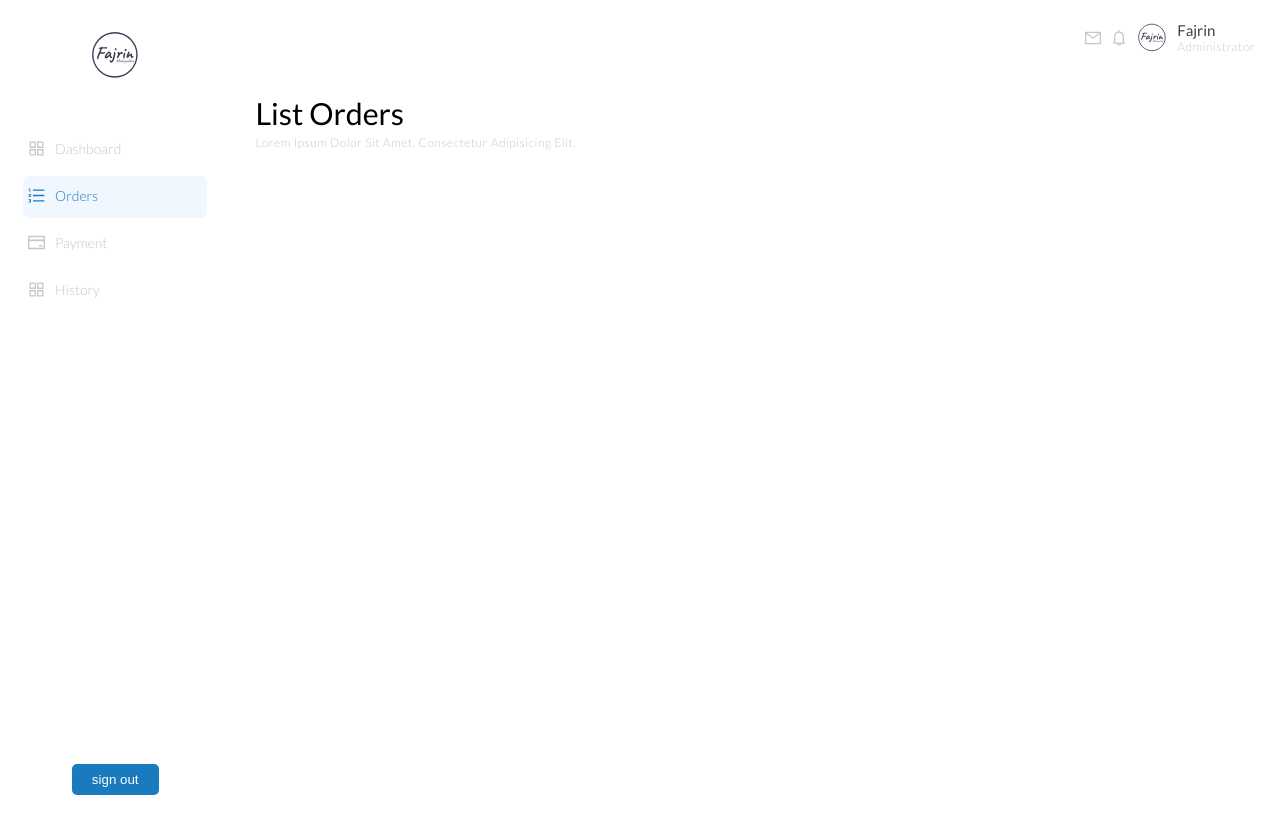
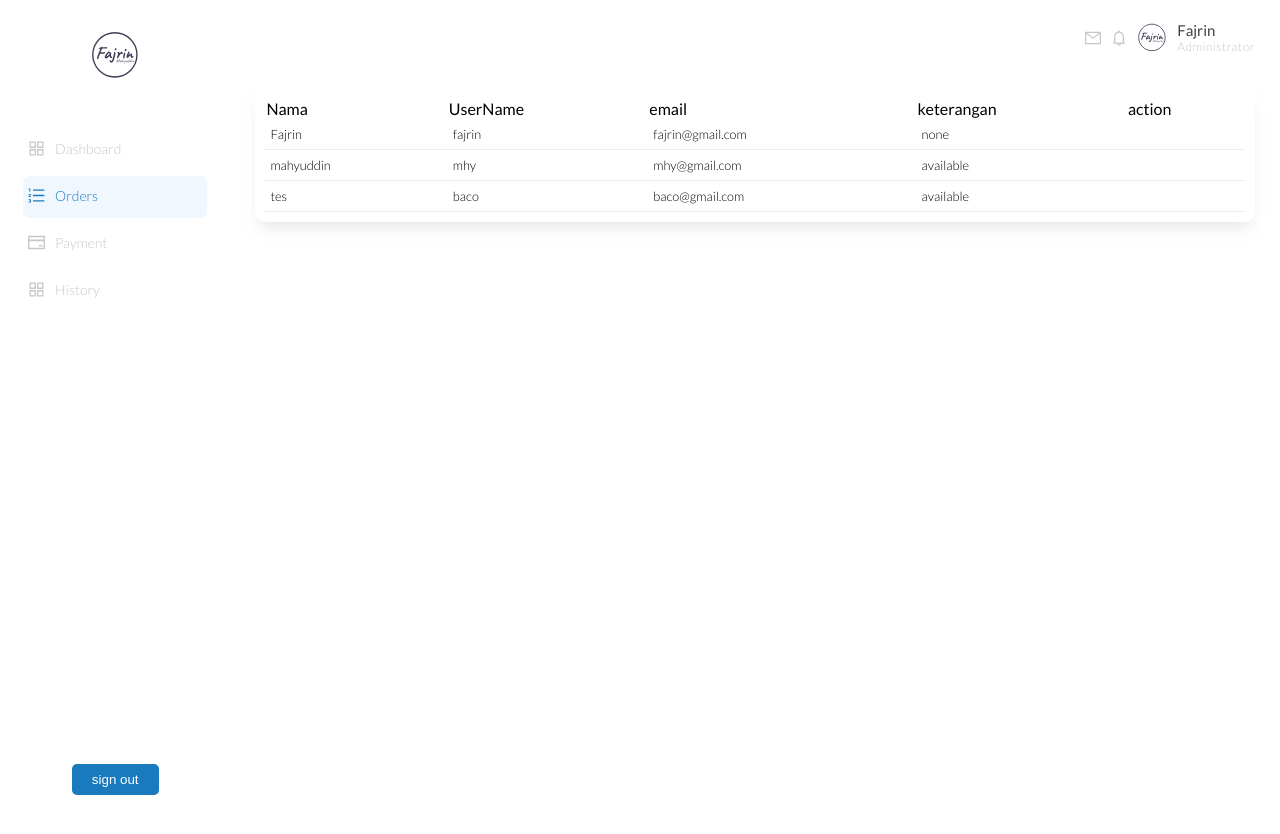
Before and after one commit to Fajrin-Mahyuddin/coffee-app, a React app: page /order in a window 1280 px wide. Shown: the top 834 px of the page. Built offline with nearby package versions, Linux system fonts and the light colour scheme.

Commit message:
add table component

```diff
--- a/src/components/index.js
+++ b/src/components/index.js
@@ -1,6 +1,7 @@
 import Form from './inputs/form';
 import Navbar from './headers/navbar';
 import Sidebar from './sidebars/sidebar';
+import Table from './tables/table'
 import InputText from './inputs/InputText';
 import SubmitBtn from './buttons/submitBtn';
 import ToggleBtn from './buttons/toggleBtn';
@@ -10,6 +11,7 @@ import ContentWrapper from './templates/contentWrapper';
 
 export {
   Form,
+  Table,
   Navbar,
   Sidebar,
   InputText,
--- a/src/components/tables/table.jsx
+++ b/src/components/tables/table.jsx
@@ -1,41 +1,36 @@
-import React from 'react'
+import React from 'react';
 
-const Cells = ({ head, data }) => {
-	for (const key in head) {
-		return (
-			<td>{ }</td>
-		)
-	}
+const TBody = ({ data, headTable, keys }) => {
+	const headerArr = Object.keys(headTable);
+
+	return (
+		<tr key={Math.random().toString(36).substr(2, 9)}>
+			{console.log("1111", Math.random().toString(36).substr(2, 9))}
+			{headerArr.map((list) => {
+				console.log("222222", Math.random().toString(36).substr(2, 9))
+				return <td key={Math.random().toString(36).substr(2, 9)}>{data[list]}</td>
+			})}
+		</tr>
+	)
 }
 
-const Table = ({ head, data }) => {
-
-	const heads = [
-		{ id: 1, name: "name" },
-		{ id: 2, name: "username" },
-		{ id: 3, name: "keterangan" },
-		{ id: 4, name: "action" },
-	]
-
+const Table = ({ headTable, dataTable = [] }) => {
+	headTable ?? console.error('headTable of props table is', headTable);
+	// data ?? console.error('data of props table is', data);
 	return (
-		<table>
+		<table className="tables">
 			<thead>
 				<tr>
-					{heads.map((item, i) => {
-						return (
-							<th>{item.name}</th>
-						)
+					{Object.values(headTable).map((item1) => {
+						return <td key={item1}>{item1}</td>
 					})}
 				</tr>
 			</thead>
 			<tbody>
-				{/* {data.map((item, i) => {
-					return (
-						<tr key={i}>
-							<Cells head={head} data={item} />
-						</tr>
-					)
-				})} */}
+				{dataTable.map((item2) => {
+					console.log("333", Math.random().toString(36).substr(2, 9))
+					return <TBody keys={Math.random().toString(36).substr(2, 9)} data={item2} headTable={headTable} />
+				})}
 			</tbody>
 		</table>
 	)
--- a/src/layout/main.jsx
+++ b/src/layout/main.jsx
@@ -3,12 +3,12 @@ import React, { createRef, useEffect } from 'react';
 import { ContentWrapper, Navbar, Sidebar } from 'components';
 import { resetToggle, toggleAction } from 'utils/drawer-helper';
 
-const Content = ({ children }) => {
+const Content = ({ children, title, desc }) => {
   return (
     <>
       <div className="title">
-        <h1>Dashboard</h1>
-        <span>Lorem ipsum dolor sit amet, consectetur adipisicing elit.</span>
+        <h1>{title}</h1>
+        <span>{desc}</span>
       </div>
       <div className="content">{children}</div>
     </>
--- a/src/pages/dashboard/index.jsx
+++ b/src/pages/dashboard/index.jsx
@@ -16,11 +16,13 @@ import {
 } from 'image';
 
 const DashboardPage = () => {
-  // const [status, setStatus] = useState(50);
+
   return (
     <MainLayout>
-
-      <MainLayout.Content>
+      <MainLayout.Content
+        title="dashboard"
+        desc="Lorem ipsum dolor sit amet consectetur adipisicing elit. Suscipit, fuga"
+      >
         <div className="card-container">
           <div className="card-item card-shadow">
             <span className="title-card">Cards</span>
--- a/src/pages/orders/index.jsx
+++ b/src/pages/orders/index.jsx
@@ -1,15 +1,76 @@
 import React from 'react';
+import { Table } from 'components';
 import { MainLayout } from 'layout';
+import { UserOutlined, DeleteOutlined } from '@ant-design/icons';
 
-const OrderPage = () => (
-  <MainLayout>
-    <MainLayout.Content>
-      <div className="title">
-        <h1>List Orders</h1>
-        <span>Lorem ipsum dolor sit amet, consectetur adipisicing elit.</span>
-      </div>
-    </MainLayout.Content>
-  </MainLayout>
-);
+const OrderPage = () => {
+  const convertAction = (data) => {
+    return data.map(item =>
+    ({
+      icon: DeleteOutlined,
+      fun: () => console.log("this is add function 1", item),
+      label: "Add"
+    })
+    )
+  }
+  // const heads = [
+  //   <input type="checkbox" />,
+  //   "name",
+  //   "username",
+  //   "email",
+  //   "keterangan",
+  //   "action",
+  // ];
+
+  const heads = {
+    name: "Nama",
+    username: "UserName",
+    email: "email",
+    keterangan: "keterangan",
+    action: "action",
+  };
+
+  const datas = [
+    {
+      id: 1000,
+      name: "Fajrin",
+      username: "fajrin",
+      email: "fajrin@gmail.com",
+      keterangan: "none",
+      action: null,
+
+    },
+    {
+      id: 1002,
+      name: "mahyuddin",
+      username: "mhy",
+      email: "mhy@gmail.com",
+      keterangan: "available",
+      action: null,
+
+    },
+    {
+      id: 1003,
+      name: "tes",
+      username: "baco",
+      email: "baco@gmail.com",
+      keterangan: "available",
+      action: null,
+
+    },
+  ];
+  return (
+    <MainLayout>
+      <MainLayout.Content
+        title="List Orders"
+        desc="Lorem ipsum dolor sit amet, consectetur adipisicing elit."
+      >
+        <div className="card-shadow p-10">
+          <Table headTable={heads} dataTable={datas} />
+        </div>
+      </MainLayout.Content>
+    </MainLayout>
+  )
+};
 
 export default OrderPage;
--- a/src/styles/_cards.scss
+++ b/src/styles/_cards.scss
@@ -294,11 +294,7 @@
     display: column;
     columns: 2;
     column-gap: 20px;
-    .card-shadow {
-      border-radius: 10px;
-      background-color: $white;
-      box-shadow: 0px 10px 15px -5px rgba(212, 209, 209, 0.574);
-    }
+
     .card-item {
       break-inside: avoid;
       margin-bottom: 20px;
@@ -868,3 +864,9 @@
     }
   }
 }
+
+.card-shadow {
+  border-radius: 10px;
+  background-color: $white;
+  box-shadow: 0px 10px 15px -5px rgba(212, 209, 209, 0.574);
+}
--- a/src/styles/_content.scss
+++ b/src/styles/_content.scss
@@ -88,12 +88,12 @@
       position: relative;
       padding: 10px;
       overflow: hidden;
-      background-color: $light-grey;
+      background-color: $white;
       .title {
         margin-bottom: 15px;
         h1 {
           font-weight: 400;
-          font-size: 1.9rem;
+          font-size: 1.3rem;
           text-transform: capitalize;
           padding-bottom: 0;
           margin-bottom: 0;
@@ -125,12 +125,11 @@
       position: relative;
       overflow: hidden;
       padding: 10px;
-      background-color: $white;
       .title {
         margin-bottom: 15px;
         h1 {
           font-weight: 400;
-          font-size: 1.9rem;
+          font-size: 1.5rem;
           text-transform: capitalize;
           padding-bottom: 0;
           margin-bottom: 0;
@@ -150,6 +149,7 @@
         padding: 15px 15px 20px 15px;
         display: flex;
         flex-direction: column;
+        background-color: $white;
       }
     }
   }
--- a/src/styles/index.scss
+++ b/src/styles/index.scss
@@ -29,6 +29,10 @@ h1, h2, h3, h4, h5, h6 {
 .standart {
   width: 100%;
   height: 100%;
+}
+
+.p-10 {
+  padding: 10px;
 }
 
 .mb-10 {
```
